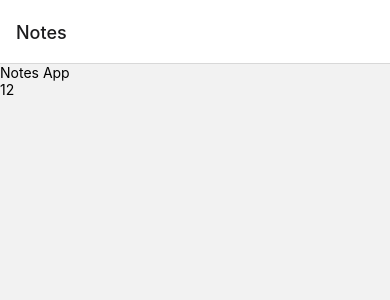
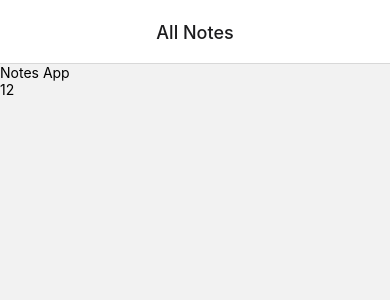
Before and after one commit to iaxelrad/ContextApiReactNativeNotesApp, a React Native app: screen / in a window 390 px wide. Shown: the top 300 px of the page. Built offline with nearby package versions, Linux system fonts and the light colour scheme.

Commit message:
Configuring header title text and style

```diff
--- a/App.js
+++ b/App.js
@@ -10,7 +10,14 @@ const App = () => {
   return (
     <NavigationContainer>
       <Stack.Navigator>
-        <Stack.Screen name="Notes" component={ListNotesScreen} />
+        <Stack.Screen
+          name="Notes"
+          options={{
+            headerTitleAlign: 'center',
+            title: 'All Notes',
+          }}
+          component={ListNotesScreen}
+        />
       </Stack.Navigator>
     </NavigationContainer>
   );
```
